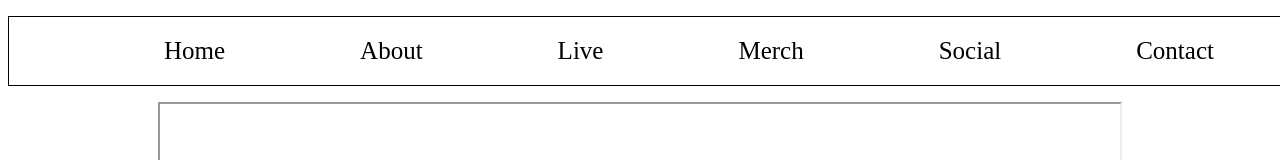
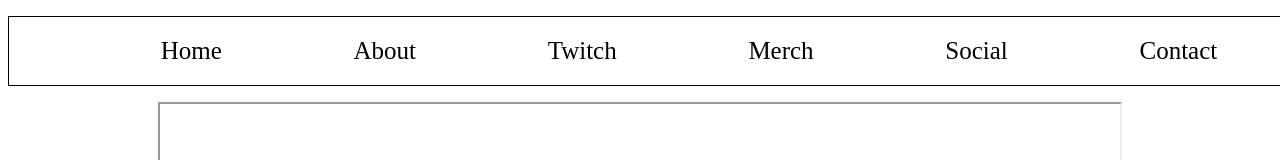
Before and after one commit to KLawsonDevelopment/AydannSite, a React (Create React App) app: page / in a window 1280 px wide. Shown: the top 160 px of the page. Built offline with nearby package versions, Linux system fonts and the light colour scheme; no server answers.

Commit message:
changed live to twitch

```diff
--- a/src/components/Navbar.js
+++ b/src/components/Navbar.js
@@ -7,7 +7,7 @@ class navbar extends Component {
                 <ul className='primaryNav'>
                     <a href='/'>Home</a>
                     <a href="/about">About</a>
-                    <a href="#">Live</a>
+                    <a href="https://www.twitch.tv/aydann">Twitch</a>
                     <a href="#">Merch</a>
                     <a href="#">Social</a>
                     <a href="#">Contact</a>
```
